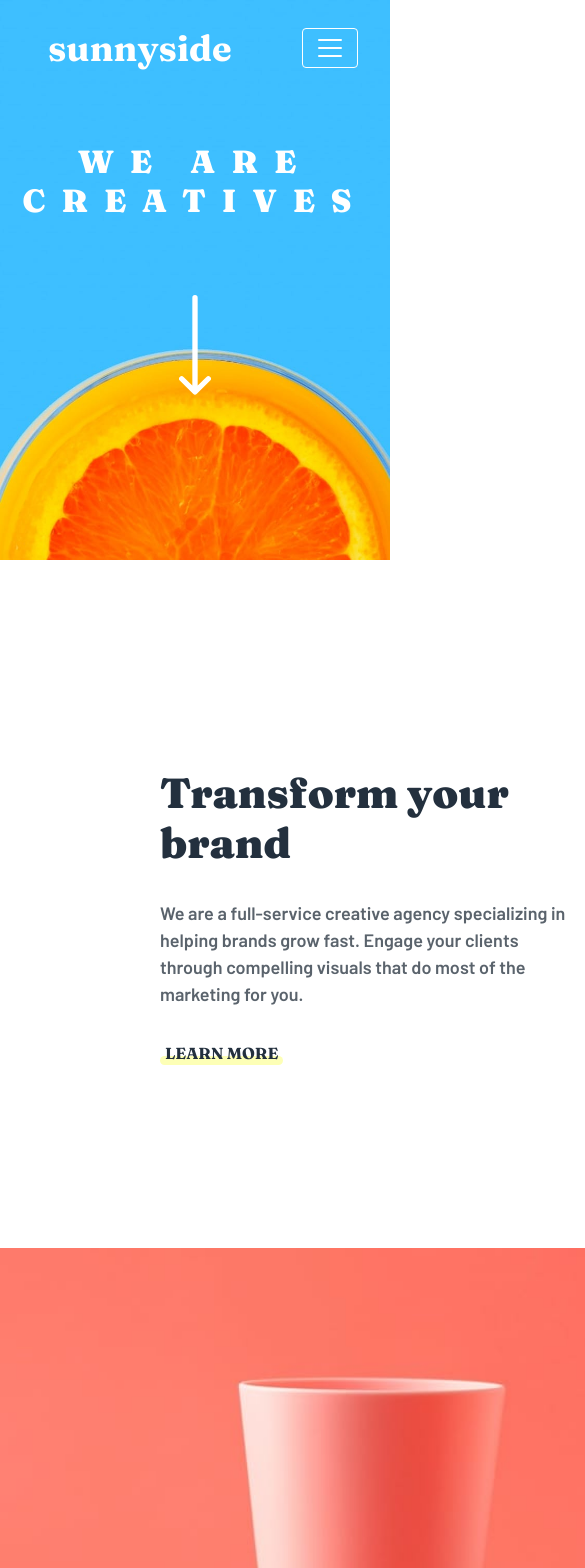
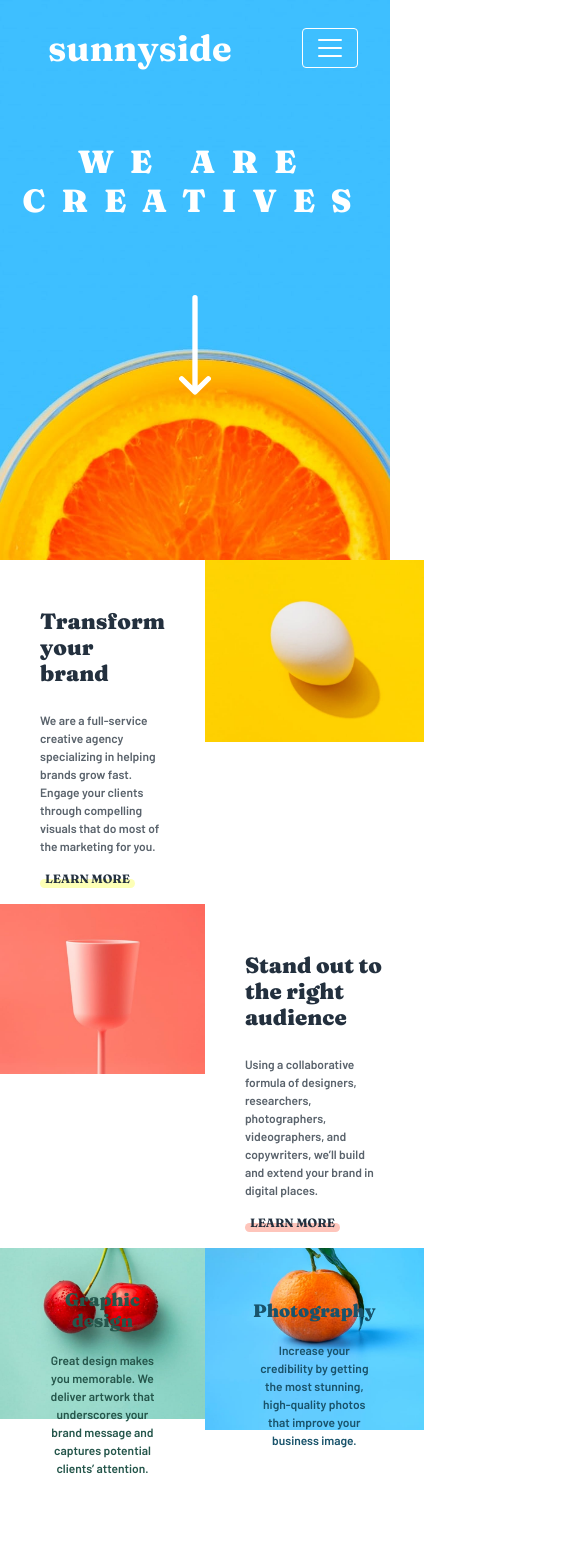
Before and after one commit to ManuGil22/sunnyside-agency-landing-page, a React (Create React App) app: page / in a window 390 px wide. Shown: the top 1568 px of the page, 585 px wide, since content can reach past the window. Built offline with nearby package versions, Linux system fonts and the light colour scheme.

Commit message:
media queries added to control ImageCard and TextCard components

```diff
--- a/src/Stylesheets/ImageCard.css
+++ b/src/Stylesheets/ImageCard.css
@@ -12,7 +12,7 @@
 .img-info {
     display: flex;
     align-items: center;
-    padding: 0 19rem;
+    padding: 0 18rem;
     justify-content: center;
     flex-direction: column;
     position: relative;
@@ -43,3 +43,65 @@
 .blue {
     color: var(--photography-text);
 }
+
+/* Media Queries */
+
+@media (max-width: 1600px){
+    .img-info{
+        padding: 0 15rem;
+    }
+}
+
+@media (max-width: 1400px){
+    .img-info{
+        padding: 0 12rem;
+        bottom: 230px;
+    }
+}
+
+@media (max-width: 1260px){
+    .img-info{
+        padding: 0 9rem;
+        bottom: 190px;
+    }
+    .img-title {
+        font-size: 24px;
+    }
+    .img-text {
+        font-size: 14px;
+    }
+}
+
+@media (max-width: 1000px){
+    .img-info{
+        padding: 0 6rem;
+        bottom: 170px;
+    }
+}
+
+@media (max-width: 900px){
+    .img-info{
+        padding: 0 4rem;
+        bottom: 150px;
+    }
+    .img-title {
+        margin-bottom: 1.2rem;
+        font-size: 20px;
+    }
+    .img-text {
+        font-size: 14px;
+    }
+}
+
+@media (max-width: 800px){
+    .img-info{
+        padding: 0 3rem;
+        bottom: 130px;
+    }
+    .img-title {
+        font-size: 18px;
+    }
+    .img-text {
+        font-size: 12px;
+    }
+}
--- a/src/Stylesheets/TextCard.css
+++ b/src/Stylesheets/TextCard.css
@@ -58,3 +58,78 @@ a:hover {
     background: var(--red);
 
 }
+
+
+/* Media Queries */
+
+@media (max-width: 1600px){
+    .container {
+        padding: 7rem;
+    }
+}
+
+@media (max-width: 1400px){
+    .container {
+        padding: 4.5rem;
+    }
+}
+
+@media (max-width: 1200px){
+    .title {
+        font-size: 36px;
+    }
+    .text {
+        font-size: 16px;
+    }
+}
+
+@media (max-width: 1100px){
+    .title {
+        font-size: 32px;
+    }
+    .container {
+        padding: 2.5rem 4.5rem;
+    }
+}
+
+@media (max-width: 1000px){
+    .container {
+        padding: 1.5rem 3.5rem;
+    }
+    .title {
+        font-size: 28px;
+    }
+    .text {
+        font-size: 14px;
+    }
+    a {
+        font-size: 14px;
+    }
+}
+
+@media (max-width: 900px){
+    .container {
+        padding: 1rem 3rem;
+    }
+    .title {
+        font-size: 24px;
+    }
+}
+
+@media (max-width: 800px){
+    .container {
+        padding: 1rem 2.5rem;
+    }
+    .title {
+        font-size: 22px;
+        margin-bottom: 1.5rem;
+        margin-top: 2rem;
+    }
+    .text {
+        font-size: 12px;
+        margin-bottom: 1.5rem;
+    }
+    a {
+        font-size: 12px;
+    }
+}
```
